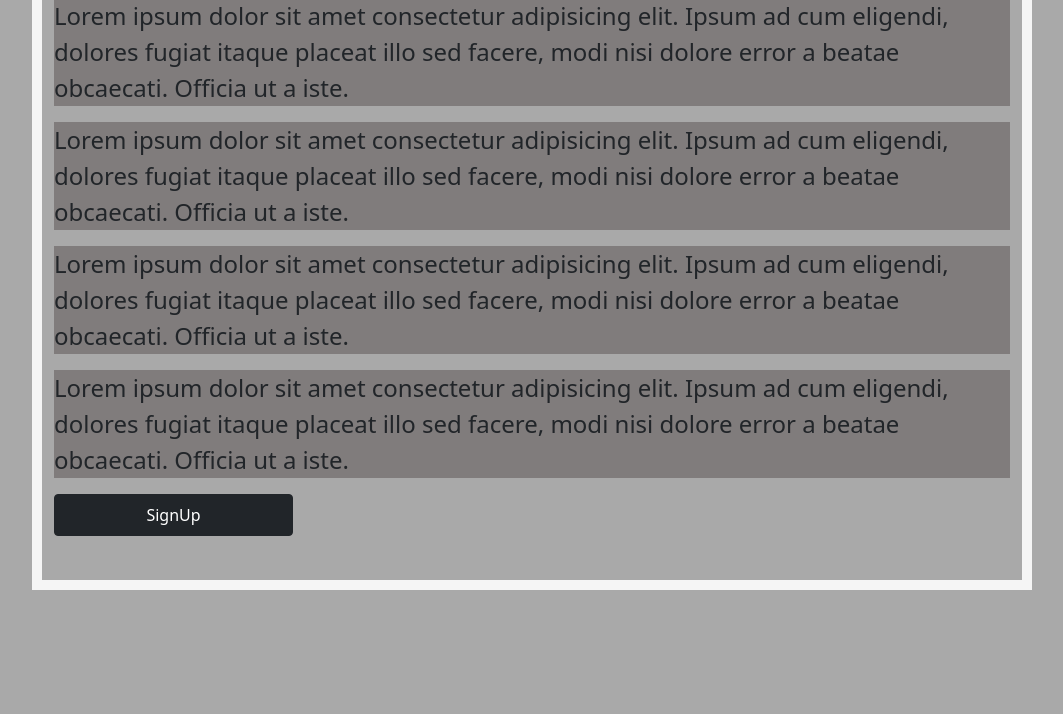
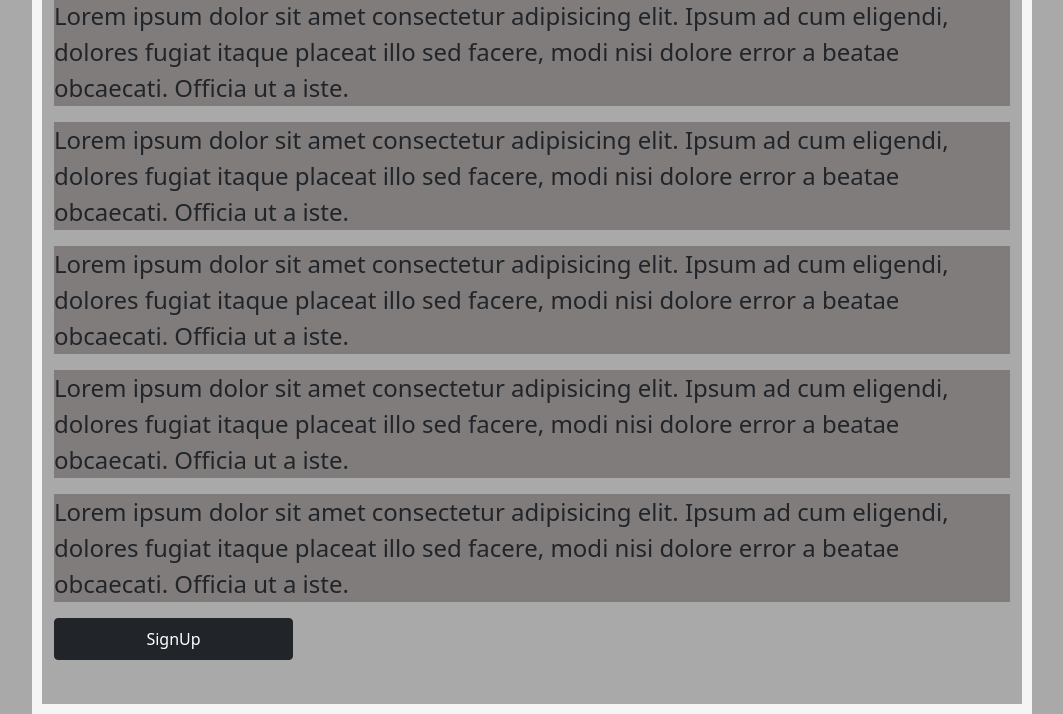
Before and after one commit to mariame1/github-tutorial, a plain HTML site: page index.html in a window 1280 px wide. Shown: the part 200-914 px from the top of the page, without its empty margins (108-1171 px from the left). Before the commit the page ends 800 px from the top, so only its background shows below. Drawn offline with nearby package versions, Linux system fonts and the light colour scheme.

Commit message:
Version 2

```diff
--- a/index.html
+++ b/index.html
@@ -33,6 +33,10 @@
                         Ipsum ad cum eligendi, dolores fugiat itaque placeat illo sed facere,
                         modi nisi dolore error a beatae obcaecati. Officia ut a iste.</p>
 
+                        <p>Lorem ipsum dolor sit amet consectetur adipisicing elit.
+                            Ipsum ad cum eligendi, dolores fugiat itaque placeat illo sed facere,
+                            modi nisi dolore error a beatae obcaecati. Officia ut a iste.</p>
+
 
                         <button onclick="myFunction()" type="button" class="btn btn-dark mb-3 w-25 p-2">SignUp</button>
                         <p id="demo"></p>
```
